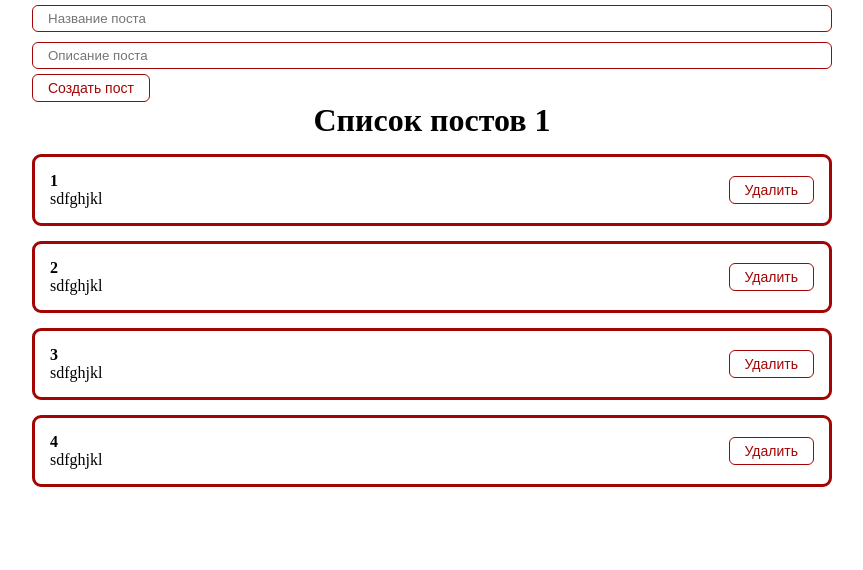
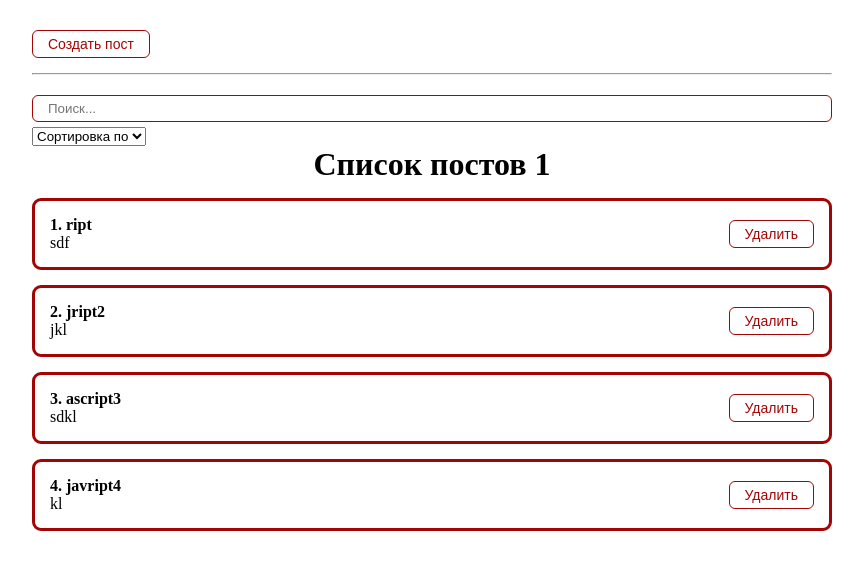
Before and after one commit to byTeha/my-app, a React (Create React App) app: page / in a window 1280 px wide. Shown: the top 570 px of the page, without its empty margins (208-1071 px from the left). Built offline with nearby package versions, Linux system fonts and the light colour scheme; the HTML template or start-up script is replaced by a standard one.

Commit message:
add new functional

```diff
--- a/package.json
+++ b/package.json
@@ -6,9 +6,11 @@
     "@testing-library/jest-dom": "^5.17.0",
     "@testing-library/react": "^13.4.0",
     "@testing-library/user-event": "^13.5.0",
+    "axios": "^1.5.1",
     "react": "^18.2.0",
     "react-dom": "^18.2.0",
     "react-scripts": "5.0.1",
+    "react-transition-group": "^4.4.5",
     "web-vitals": "^2.1.4"
   },
   "scripts": {
--- a/src/App.js
+++ b/src/App.js
@@ -1,41 +1,53 @@
 import React, { useState } from 'react'
-import Counter from './components/Counter';
-import PostItem from './components/PostItem';
 import './styles/App.css';
 import PostList from './components/PostList';
+import PostForm from './components/PostForm';
+import PostFilter from './components/PostFilter';
+import MyModal from './components/MyModal/MyModal';
 import MyButton from './components/UI/button/MyButton';
-import MyInput from './components/UI/input/MyInput';
+import { usePosts } from './hooks/usePosts';
+
 
 
 
 function App() {
 
 const [posts,setPosts] = useState([
-  {id: 1, title : 'javascript', body: 'sdfghjkl'},
-  {id: 2, title : 'javascript2', body: 'sdfghjkl'},
-  {id: 3, title : 'javascript3', body: 'sdfghjkl'},
-  {id: 4, title : 'javascript4', body: 'sdfghjkl'},
+  {id: 1, title : 'ript', body: 'sdf'},
+  {id: 2, title : 'jript2', body: 'jkl'},
+  {id: 3, title : 'ascript3', body: 'sdkl'},
+  {id: 4, title : 'javript4', body: 'kl'},
 ])
 
-const [title, setTitle] = useState('')
-const addNewPost = () => {
+const [filter,setFilter] = useState({sort:'',query:''});
+const [modal,setModal] = useState(false);
+const sortedAndSearchedPosts = usePosts(posts, filter.sort, filter.query);
 
+
+const createPost = (newPost) => {
+setPosts([...posts,newPost])
+setModal(false)
+}
+
+const removePost = (post) =>{
+  setPosts(posts.filter(p => p.id !== post.id))
 }
   return (
    <div className = 'App'>
 
-    <form >
-      <MyInput
-       value ={title}
-       onChange ={e => setTitle(e.target.value)}
-        type='text'
-        placeholder='Название поста'/>
-      <MyInput type='text' placeholder='Описание поста'/>
-      <MyButton onClick={addNewPost}>Создать пост</MyButton>
-    </form>
+    <MyButton style={{marginTop:'30px'}} onClick={() => {setModal(true)}}>
+      Создать пост
+    </MyButton>
+    <MyModal visable={modal} setVisable={setModal}>
+       <PostForm create={createPost}/>
+    </MyModal>
 
-   <PostList posts = {posts} title="Список постов 1"/>
-
+   <hr style={{margin:'15px 0'}}/>
+   <PostFilter
+     filter={filter}
+     setFilter={setFilter}
+   />
+   <PostList remove={removePost} posts={sortedAndSearchedPosts} title="Список постов 1"/>
    </div>
   );
 }
--- /dev/null
+++ b/src/components/MyModal/MyModal.jsx
@@ -0,0 +1,20 @@
+import React from 'react'
+import cl from './MyModal.module.css'
+
+function MyModal({children, visable, setVisable}) {
+  const rootClasses = [cl.myModal]
+  if(visable){
+
+    rootClasses.push(cl.active);
+    console.log(rootClasses)
+  }
+  return (
+    <div className={rootClasses.join(' ')} onClick={()=>setVisable(false)}>
+        <div className={cl.myModalContent} onClick={(e) => e.stopPropagation()}>
+         {children}
+        </div>
+    </div>
+  )
+}
+
+export default MyModal
--- /dev/null
+++ b/src/components/MyModal/MyModal.module.css
@@ -0,0 +1,21 @@
+.myModal{
+    position: fixed;
+    top:0;
+    bottom: 0;
+    right: 0;
+    left: 0;
+    display: none;
+    background: rgba(0, 0, 0, 0.5);
+}
+.myModalContent{
+    padding: 25px;
+    background: white;
+    border-radius: 16px;
+    min-width: 250px;
+}
+.myModal.active{
+    display: flex;
+    justify-content: center;
+    align-items: center;
+
+}
--- /dev/null
+++ b/src/components/PostFilter.jsx
@@ -0,0 +1,26 @@
+import React from 'react'
+import MyInput from './UI/input/MyInput'
+import MySelect from './UI/select/MySelect'
+
+function PostFilter({filter,setFilter}) {
+  return (
+    <div>
+    <MyInput
+    value={filter.query}
+    onChange={e => setFilter({...filter, query: e.target.value})}
+    placeholder='Поиск...'
+    />
+
+    <MySelect
+    value={filter.sort}
+    onChange={selectedSort => setFilter({...filter, sort: selectedSort})}
+    defaultValue="Сортировка по"
+    options={[
+      {value:'title',name:'По названию'},
+      {value:'body',name:'По описанию'}
+    ]}/>
+   </div>
+  )
+}
+
+export default PostFilter
--- /dev/null
+++ b/src/components/PostForm.jsx
@@ -0,0 +1,33 @@
+import {React,useState} from 'react'
+import MyInput from './UI/input/MyInput'
+import MyButton from './UI/button/MyButton'
+
+
+function PostForm({create}) {
+    const [post, setPost] = useState({title: '', body:''})
+
+    const addNewPost = (event) => {
+          event.preventDefault()
+        const newPost = {
+            ...post, id:Date.now()
+        }
+        create(newPost)
+        setPost({title: '', body:''})
+    }
+     return(<form >
+      <MyInput
+            value ={post.title}
+            onChange ={e => setPost({...post, title: e.target.value})}
+            type='text'
+            placeholder='Название поста'/>
+      <MyInput
+            value ={post.body}
+            onChange ={e => setPost({...post, body :e.target.value})}
+            type='text'
+            placeholder='Описание поста'/>
+      <MyButton onClick={addNewPost}>Создать пост</MyButton>
+      </form>)
+
+}
+
+export default PostForm
--- a/src/components/PostItem.jsx
+++ b/src/components/PostItem.jsx
@@ -6,11 +6,13 @@ const PostItem = (props) => {
   return (
     <div className='post'>
     <div className='post__content'>
-      <strong>{props.post.id}{props.post.tiile}</strong>
+      <strong>{props.number}. {props.post.title}</strong>
       <div>{props.post.body}</div>
     </div>
     <div className='post__btns'>
-      <MyButton>Удалить</MyButton>
+      <MyButton onClick={()=>props.remove(props.post)}>
+        Удалить
+        </MyButton>
     </div>
   </div>
   )
--- a/src/components/PostList.jsx
+++ b/src/components/PostList.jsx
@@ -1,16 +1,33 @@
 import React from 'react'
 import PostItem from './PostItem'
+import { TransitionGroup, CSSTransition} from 'react-transition-group'
 
-function PostList({posts,title}) {
+function PostList({posts,title,remove}) {
+if(!posts.length){
+  return ( <h1 style={{textAlign:'center'}}>
+    Посты не найдены!
+  </h1>
+  )
+}
   return (
     <div>
     <h1 style={{textAlign: 'center'}}>
         {title}
     </h1>
+    <TransitionGroup>
 
-   {posts.map(post =>
-    <PostItem post ={post} key = {post.id}/>
+    {posts.map((post,index) =>
+        <CSSTransition
+        key={post.id}
+        timeout={500}
+        classNames="post"
+      >
+    <PostItem remove={remove} number={index + 1} post ={post} />
+    </CSSTransition>
     )}
+
+    </TransitionGroup>
+
     </div>
   )
 }
--- /dev/null
+++ b/src/components/UI/select/MySelect.jsx
@@ -0,0 +1,19 @@
+import React from 'react'
+
+function MySelect({options,defaultValue,value,onChange}) {
+  return (
+    <select
+     value={value}
+     onChange={event => onChange(event.target.value)}
+    >
+        <option disabled value=''>{defaultValue}</option>
+        {options.map(option =>
+            <option key={option.value} value={option.value}>
+                {option.name}
+            </option>
+            )}
+    </select>
+  )
+}
+
+export default MySelect
--- /dev/null
+++ b/src/hooks/usePosts.js
@@ -0,0 +1,19 @@
+import { useMemo } from "react";
+
+export const useSortedPosts =(posts,sort) => {
+    const sortedPosts = useMemo(()=>{
+
+        if (sort){
+          return  [...posts].sort((a,b) => a[sort].localeCompare(b[sort]))
+        }
+        return posts
+      },[sort,posts])
+      return sortedPosts
+}
+export const usePosts = (posts, sort,query) => {
+    const sortedPosts = useSortedPosts(posts,sort)
+    const sortedAndSearchedPosts = useMemo(()=>{
+        return sortedPosts.filter(post => post.title.toLowerCase().includes(query.toLowerCase()))
+       },[query,sortedPosts])
+       return sortedAndSearchedPosts;
+}
--- a/src/styles/App.css
+++ b/src/styles/App.css
@@ -20,3 +20,18 @@
     align-items: center;
     border-radius: 9px;
 }
+
+.post-enter {
+    opacity: 0;
+  }
+.post-enter-active {
+    opacity: 1;
+    transition: opacity 550ms ease-in;
+  }
+.post-exit {
+    opacity: 1;
+  }
+.post-exit-active {
+    opacity: 0;
+    transition: opacity 550ms ease-in;
+  }
```
Also changed, not shown: 1 other file (tests, documents, lock files or other folders).
